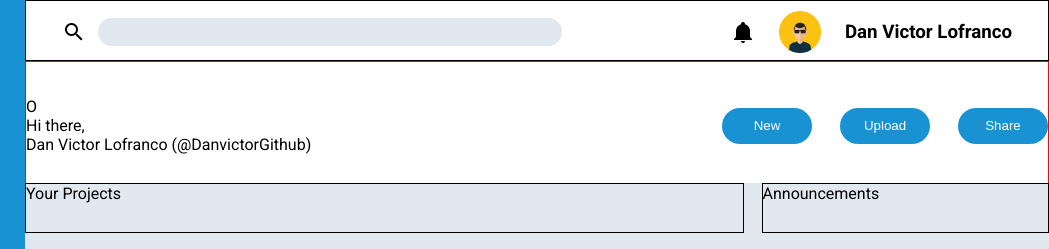
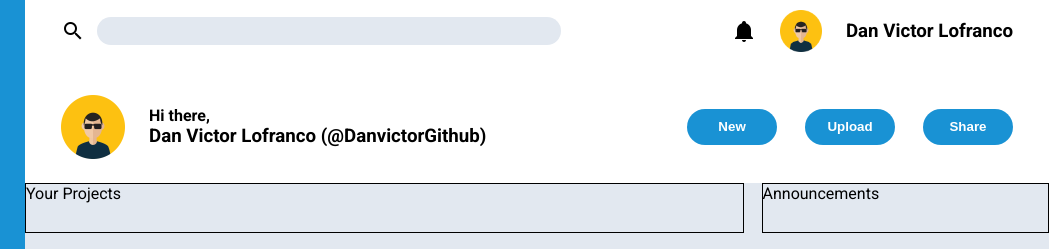
Before and after one commit to Danvictorgithub/Admin-Dashboard, a plain HTML site: page index.html in a window 1280 px wide. Shown: the top 249 px of the page, 231-1280 px from the left. Drawn offline with Linux system fonts and the light colour scheme.

Commit message:
Finished Header

```diff
--- a/css/style.css
+++ b/css/style.css
@@ -15,6 +15,7 @@ button {
     background-color: #1992D4;
     border: 0;
     color:white;
+    font-weight:bold;
 }
 .logo {
     height:48px;
@@ -65,7 +66,6 @@ li {
     display: flex;
     justify-content: space-between;
     align-items: center;
-    border:1px solid;
 }
 .user-left {
     width: 500px;
@@ -83,17 +83,25 @@ li {
 .profile-m {
     height: 42px;
 }
+.profile-h {
+    height: 64px;
+}
 .user-right {
     display:flex;
     align-items: center;
     gap:24px;
 }
 .bot-user-ui {
+    padding: 4px 36px 0 36px;
     height: 70%;
     display: flex;
-    border:1px solid red;
     justify-content: space-between;
     align-items: center;
+}
+.bot-left {
+    display:flex;
+    align-items:center;
+    gap:24px;
 }
 /* Content Section */
 .content {
--- a/index.html
+++ b/index.html
@@ -25,16 +25,13 @@
                 <li><img src="./img/task.png" class="misc">Tasks</li>
                 <li><img src="./img/communities.png" class="misc">Communities</li>
             </ul>
-
             <ul>
                 <li><img src="./img/setting.png" class="misc">Settings</li>
                 <li><img src="./img/support.png" class="misc">Support</li>
                 <li><img src="./img/shield-check.png" class="misc">Privacy</li>
             </ul>
         </div>
-
         <div class="home-nav">
-
             <div class="top-user-ui">
                 <div class="user-left">
                     <img src="./img/magnify.png" class="misc">
@@ -49,11 +46,11 @@
 
 
             <div class="bot-user-ui">
-                <div>
-                        O
+                <div class="bot-left">
+                    <img src="./img/profile.png" class="profile-h">
                     <div>
-                        <p>Hi there,</p>
-                        <p>Dan Victor Lofranco (@DanvictorGithub)</p>
+                        <h4>Hi there,</h4>
+                        <h3>Dan Victor Lofranco (@DanvictorGithub)</h3>
                     </div>
                 </div>
 
```
